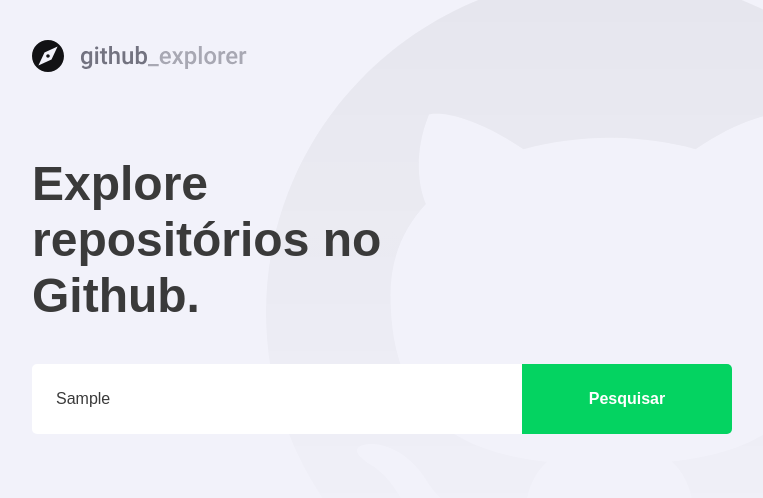
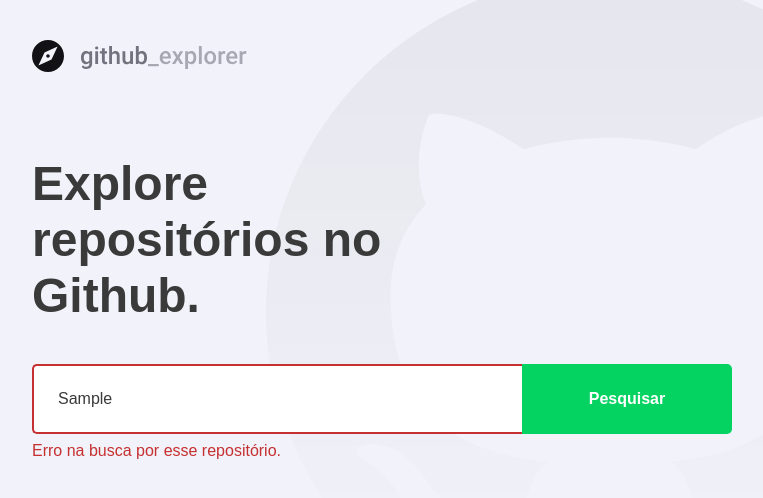
Before and after one commit to celinesoeiro/primeiro-projeto-react, a React (Create React App) app: page / in a window 1280 px wide. Both pictures are taken after typing "Sample" into the empty fields and a click on the button "Pesquisar". Shown: the top 498 px of the page, without its empty margins (148-911 px from the left). Built offline with nearby package versions, Linux system fonts and the light colour scheme; no server answers.

Commit message:
lidando com erros

```diff
--- a/src/Pages/Dashboard/index.tsx
+++ b/src/Pages/Dashboard/index.tsx
@@ -5,7 +5,7 @@ import api from '../../services/api';
 
 import logo from '../../assets/images/logo.svg';
 
-import { Title, Form, Repositories } from './style';
+import { Title, Form, Repositories, Error } from './style';
 
 interface Repository {
   full_name: string;
@@ -19,18 +19,30 @@ interface Repository {
 const Dashboard: React.FC = () => {
   const [newRepo, setNewRepo] = useState('');
   const [repositories, setRepositories] = useState<Repository[]>([]);
+  const [inputError, setInputError] = useState('');
+
 
   /** FUNCTIONS */
   async function handleAddRepository(event: FormEvent<HTMLFormElement>): Promise<void> {
     event.preventDefault();
 
-    const response = await api.get(`/repos/${newRepo}`);
+    if (!newRepo){
+      setInputError('Digite autor/nome do repositório');
+      return;
+    }
 
-    const repository = response.data;
+    try {
+      const response = await api.get(`/repos/${newRepo}`);
 
-    setRepositories([...repositories, repository]);
+      const repository = response.data;
 
-    setNewRepo('');
+      setRepositories([...repositories, repository]);
+
+      setNewRepo('');
+      setInputError('');
+    } catch (err){
+      setInputError('Erro na busca por esse repositório.');
+    }
   }
 
 
@@ -40,7 +52,7 @@ const Dashboard: React.FC = () => {
 
       <Title>Explore repositórios no Github.</Title>
 
-      <Form onSubmit={handleAddRepository}>
+      <Form hasError={!!inputError} onSubmit={handleAddRepository}>
         <input
           value={newRepo}
           onChange={e => setNewRepo(e.target.value)}
@@ -48,6 +60,9 @@ const Dashboard: React.FC = () => {
         />
         <button type="submit">Pesquisar</button>
       </Form>
+
+      {inputError && <Error>{inputError}</Error>}
+
       <Repositories>
         {repositories.map(repo => (
         <a key={repo.full_name} href="teste">
@@ -75,4 +90,6 @@ export default Dashboard;
  * Como utiliza Typescript é melhor declarar a variavel como constante pois
  * assim fica mais fácil de adicionar tipagem.
  * No caso vão ser sempre do tipo React.FC (Functional Component)
+ *
+ * !!inputError -> transforma a variavel de string para boolean
  */
--- a/src/Pages/Dashboard/style.ts
+++ b/src/Pages/Dashboard/style.ts
@@ -1,5 +1,9 @@
-import styled from 'styled-components';
+import styled, { css } from 'styled-components';
 import { shade } from 'polished';
+
+interface FormProps {
+  hasError: Boolean;
+}
 
 export const Title = styled.h1`
   font-size: 48px;
@@ -10,7 +14,7 @@ export const Title = styled.h1`
   margin-top: 80px;
 `
 
-export const Form = styled.form`
+export const Form = styled.form<FormProps>`
   margin-top: 40px;
   max-width: 700px;
   display: flex;
@@ -22,6 +26,12 @@ export const Form = styled.form`
     border: 0;
     border-radius: 5px 0 0 5px;
     color: #3a3a3a;
+    border: 2px solid #fff;
+    border-right: 0px;
+
+    ${(props) => props.hasError && css`
+      border-color: #c53030;
+    `}
 
     &::placeholder{
       color: #a8a8b3;
@@ -95,3 +105,9 @@ export const Repositories = styled.div`
     }
   }
 `;
+
+export const Error = styled.span`
+  display: block;
+  color: #c53030;
+  margin-top: 8px;
+`;
```
